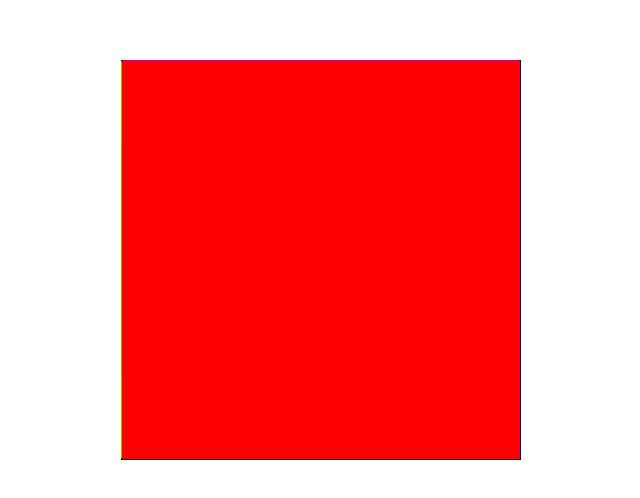
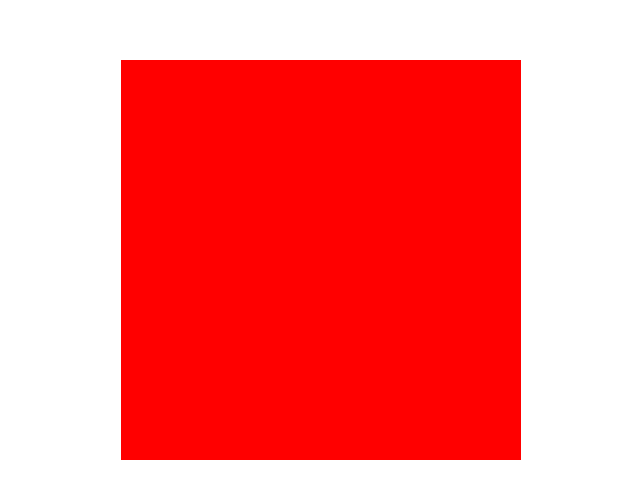
Before and after one commit to doonamm/demo2, a plain HTML site: page index.html in a window 1280 px wide. Shown: the part 140-638 px from the top of the page, without its empty margins (319-959 px from the left). Drawn offline with Linux system fonts and the light colour scheme.

Commit message:
Update style.css

```diff
--- a/style.css
+++ b/style.css
@@ -15,8 +15,7 @@ body{
 .scene{
     width: 400px;
     height: 400px;
-    border: 1px solid #000;
-    perspective: 600px;
+    perspective: 750px;
 
 }
 
```
